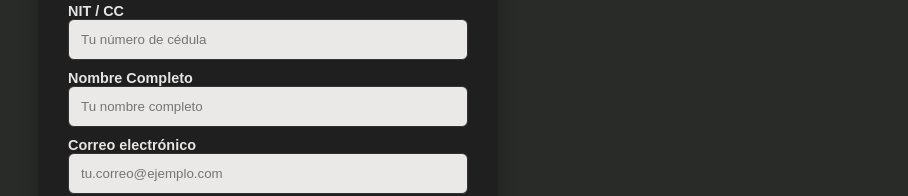
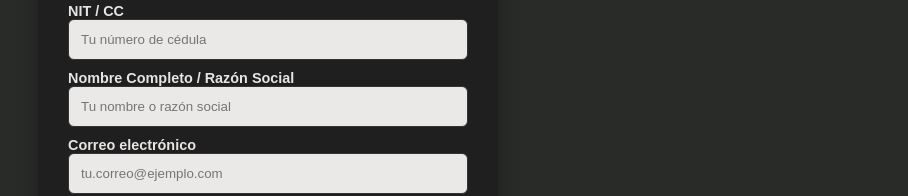
Before and after one commit to Duvan-10/Facturacion-App, a React (Vite) app in the folder FRONTEND/: page /register in a window 1280 px wide. Shown: the part 275-471 px from the top of the page, without its empty margins (372-1280 px from the left). Built offline with nearby package versions, Linux system fonts and the light colour scheme.

Commit message:
Modulo Registro, realiza registro correctamente de primer usuario y redirige a login

```diff
--- a/FRONTEND/src/pages/auth/Register.jsx
+++ b/FRONTEND/src/pages/auth/Register.jsx
@@ -51,7 +51,7 @@ function Register() {
                 if (value.length > MAX_DIGITS) return `Máximo ${MAX_DIGITS} dígitos.`;
                 break;
             case 'name':
-                if (!nameRegex.test(value)) return 'Solo letras y espacios.';
+                if (!nameRegex.test(value)) return 'Solo letras, espacios, puntos y guiones.';
                 break;
             case 'email':
                 if (!emailRegex.test(value)) return 'Formato de correo inválido.';
@@ -84,7 +84,7 @@ function Register() {
             if (name === 'identification' && value && !identificationRegex.test(value)) {
                 newErrors.identification = 'Solo se permiten números.';
             } else if (name === 'name' && value && !nameRegex.test(value)) {
-                newErrors.name = 'Solo letras y espacios.';
+                newErrors.name = 'Solo letras, espacios, puntos y guiones.';
             } else {
                 // Si el formato es válido (o está vacío), eliminamos el error visual
                 delete newErrors[name];
@@ -166,7 +166,7 @@ function Register() {
                     </div>
 
                     <div className="field">
-                        <label htmlFor="name">Nombre Completo</label>
+                        <label htmlFor="name">Nombre Completo / Razón Social</label>
                         <input
                             type="text"
                             id="name"
@@ -175,7 +175,7 @@ function Register() {
                             onChange={(e) => handleChange(e, setName)}
                             onBlur={handleBlur}
                             className={errors.name ? 'input-error' : ''}
-                            placeholder="Tu nombre completo"
+                            placeholder="Tu nombre o razón social"
                         />
                         {errors.name && <p className="help error">{errors.name}</p>}
                     </div>
```
